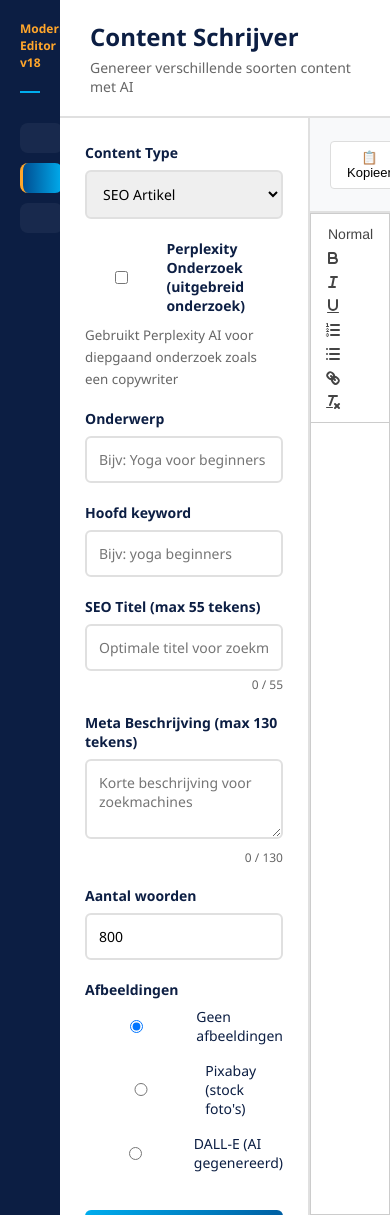
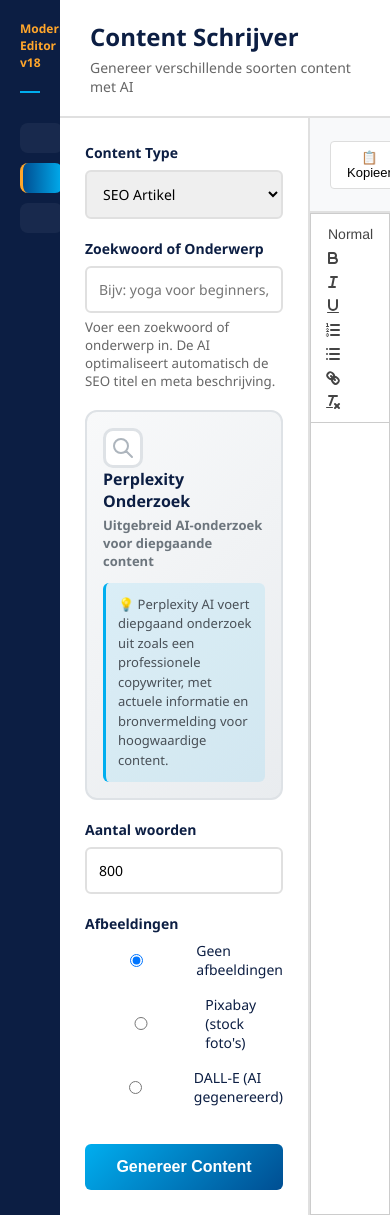
Before and after one commit to Mikeyy1405/artikel-generator, a Flask app: page / in a window 390 px wide. Run offline with Flask 3, Linux system fonts and the light colour scheme; data comes from the database, SQL or seed files in the repository; some libraries are stand-ins or nearby versions.

Commit message:
UI: unify keyword/topic field, remove manual SEO fields, restyle Perplexity checkbox
- Vervang aparte keyword en onderwerp velden door één 'Zoekwoord of Onderwerp' veld
- Verwijder handmatige SEO Titel en Meta Beschrijving velden (AI optimaliseert automatisch)
- Moderne Perplexity checkbox met:
  * Grotere checkbox (48x48px) met zoek-icon
  * Gradient achtergrond en hover effecten
  * Duidelijke beschrijving en tooltip
  * Responsive design voor mobiel
- Update JavaScript om met nieuwe veldstructuur te werken
- Behoud alle bestaande functionaliteit

```diff
--- a/templates/index.html
+++ b/templates/index.html
@@ -445,6 +445,94 @@
             border: none;
         }
 
+        /* Perplexity Checkbox Styling */
+        .perplexity-checkbox-container {
+            background: linear-gradient(135deg, #f8f9fa 0%, #e9ecef 100%);
+            border: 2px solid #dee2e6;
+            border-radius: 12px;
+            padding: 16px;
+            transition: all 0.3s ease;
+        }
+
+        .perplexity-checkbox-container:hover {
+            border-color: var(--light-blue);
+            box-shadow: 0 4px 12px rgba(0, 174, 239, 0.15);
+            transform: translateY(-2px);
+        }
+
+        .perplexity-checkbox-label {
+            display: flex;
+            align-items: center;
+            cursor: pointer;
+            gap: 12px;
+            font-weight: normal;
+        }
+
+        .perplexity-checkbox {
+            display: none;
+        }
+
+        .perplexity-checkmark {
+            position: relative;
+            width: 48px;
+            height: 48px;
+            min-width: 48px;
+            background: white;
+            border: 3px solid #dee2e6;
+            border-radius: 10px;
+            display: flex;
+            align-items: center;
+            justify-content: center;
+            transition: all 0.3s ease;
+        }
+
+        .perplexity-icon {
+            width: 28px;
+            height: 28px;
+            color: #adb5bd;
+            transition: all 0.3s ease;
+        }
+
+        .perplexity-checkbox:checked + .perplexity-checkmark {
+            background: linear-gradient(135deg, var(--light-blue), var(--deep-blue));
+            border-color: var(--light-blue);
+            box-shadow: 0 4px 12px rgba(0, 174, 239, 0.3);
+        }
+
+        .perplexity-checkbox:checked + .perplexity-checkmark .perplexity-icon {
+            color: white;
+            transform: scale(1.1);
+        }
+
+        .perplexity-text {
+            display: flex;
+            flex-direction: column;
+            gap: 4px;
+        }
+
+        .perplexity-text strong {
+            color: var(--dark-blue);
+            font-size: 16px;
+            font-weight: 600;
+        }
+
+        .perplexity-description {
+            color: #6c757d;
+            font-size: 13px;
+            line-height: 1.4;
+        }
+
+        .perplexity-tooltip {
+            margin-top: 12px;
+            padding: 12px;
+            background: rgba(0, 174, 239, 0.1);
+            border-left: 3px solid var(--light-blue);
+            border-radius: 6px;
+            font-size: 13px;
+            color: #495057;
+            line-height: 1.5;
+        }
+
         /* Responsive */
         @media (max-width: 1200px) {
             .input-panel, .ai-chat-panel {
@@ -468,6 +556,17 @@
 
             .ai-chat-panel {
                 display: none;
+            }
+
+            .perplexity-checkmark {
+                width: 40px;
+                height: 40px;
+                min-width: 40px;
+            }
+
+            .perplexity-icon {
+                width: 24px;
+                height: 24px;
             }
         }
     </style>
@@ -558,35 +657,28 @@
                         </div>
 
                         <div class="form-group">
-                            <label style="display: flex; align-items: center; font-weight: normal; cursor: pointer;">
-                                <input type="checkbox" id="perplexity-research" style="margin-right: 8px;">
-                                <span style="font-weight: 600;">Perplexity Onderzoek (uitgebreid onderzoek)</span>
-                            </label>
-                            <small style="color: #666;">Gebruikt Perplexity AI voor diepgaand onderzoek zoals een copywriter</small>
+                            <label>Zoekwoord of Onderwerp</label>
+                            <input type="text" id="content-topic" placeholder="Bijv: yoga voor beginners, beste laptops 2024">
+                            <small style="color: #666; display: block; margin-top: 5px;">Voer een zoekwoord of onderwerp in. De AI optimaliseert automatisch de SEO titel en meta beschrijving.</small>
                         </div>
 
                         <div class="form-group">
-                            <label>Onderwerp</label>
-                            <input type="text" id="content-topic" placeholder="Bijv: Yoga voor beginners">
-                        </div>
-
-                        <!-- SEO specific fields -->
-                        <div id="seo-fields" style="display: none;">
-                            <div class="form-group">
-                                <label>Hoofd keyword</label>
-                                <input type="text" id="content-keyword" placeholder="Bijv: yoga beginners">
-                            </div>
-
-                            <div class="form-group">
-                                <label>SEO Titel (max 55 tekens)</label>
-                                <input type="text" id="content-seo-title" placeholder="Optimale titel voor zoekmachines" maxlength="55">
-                                <div class="char-counter" id="content-title-counter">0 / 55</div>
-                            </div>
-
-                            <div class="form-group">
-                                <label>Meta Beschrijving (max 130 tekens)</label>
-                                <textarea id="content-meta" placeholder="Korte beschrijving voor zoekmachines" maxlength="130"></textarea>
-                                <div class="char-counter" id="content-meta-counter">0 / 130</div>
+                            <div class="perplexity-checkbox-container">
+                                <label class="perplexity-checkbox-label">
+                                    <input type="checkbox" id="perplexity-research" class="perplexity-checkbox">
+                                    <span class="perplexity-checkmark">
+                                        <svg class="perplexity-icon" viewBox="0 0 24 24" fill="none" xmlns="http://www.w3.org/2000/svg">
+                                            <path d="M21 21L15 15M17 10C17 13.866 13.866 17 10 17C6.13401 17 3 13.866 3 10C3 6.13401 6.13401 3 10 3C13.866 3 17 6.13401 17 10Z" stroke="currentColor" stroke-width="2" stroke-linecap="round" stroke-linejoin="round"/>
+                                        </svg>
+                                    </span>
+                                    <span class="perplexity-text">
+                                        <strong>Perplexity Onderzoek</strong>
+                                        <span class="perplexity-description">Uitgebreid AI-onderzoek voor diepgaande content</span>
+                                    </span>
+                                </label>
+                                <div class="perplexity-tooltip">
+                                    💡 Perplexity AI voert diepgaand onderzoek uit zoals een professionele copywriter, met actuele informatie en bronvermelding voor hoogwaardige content.
+                                </div>
                             </div>
                         </div>
 
@@ -816,10 +908,6 @@
                 }
             });
 
-            // Character counters for content writer
-            setupCharCounter('content-seo-title', 'content-title-counter', 55);
-            setupCharCounter('content-meta', 'content-meta-counter', 130);
-
             // Content type change handler
             document.getElementById('content-type').addEventListener('change', handleContentTypeChange);
             handleContentTypeChange(); // Initialize on load
@@ -871,21 +959,19 @@
             const contentType = document.getElementById('content-type').value;
 
             // Hide all specific fields
-            document.getElementById('seo-fields').style.display = 'none';
             document.getElementById('list-fields').style.display = 'none';
             document.getElementById('youtube-fields').style.display = 'none';
             document.getElementById('linkbuilding-fields').style.display = 'none';
 
             // Show relevant fields based on content type
-            if (contentType === 'seo') {
-                document.getElementById('seo-fields').style.display = 'block';
-            } else if (contentType === 'list') {
+            if (contentType === 'list') {
                 document.getElementById('list-fields').style.display = 'block';
             } else if (contentType === 'youtube') {
                 document.getElementById('youtube-fields').style.display = 'block';
             } else if (contentType === 'linkbuilding') {
                 document.getElementById('linkbuilding-fields').style.display = 'block';
             }
+            // Note: SEO type no longer has specific fields - AI auto-optimizes
         }
 
         // Auto-generate topic for linkbuilding (inline version)
@@ -949,24 +1035,15 @@
 
             // Handle different content types
             if (contentType === 'seo') {
-                const keyword = document.getElementById('content-keyword').value;
-                const title = document.getElementById('content-seo-title').value;
-                const meta = document.getElementById('content-meta').value;
-
-                if (!keyword || !title || !meta) {
-                    alert('Vul alle SEO velden in');
-                    loading.classList.remove('active');
-                    return;
-                }
-
+                // SEO artikel - AI optimaliseert automatisch titel en meta beschrijving
                 if (perplexityResearch) {
                     // Use general article endpoint with perplexity research
                     requestBody.perplexity_research = true;
-                    requestBody.extra = `SEO Keyword: ${keyword}\nSEO Titel: ${title}\nMeta Beschrijving: ${meta}`;
+                    requestBody.extra = `SEO geoptimaliseerd artikel. AI moet automatisch een optimale SEO titel en meta beschrijving genereren.`;
                 } else {
                     // Use original SEO endpoint
                     endpoint = '/api/generate-article';
-                    requestBody.extra = `SEO Keyword: ${keyword}\nSEO Titel: ${title}\nMeta Beschrijving: ${meta}`;
+                    requestBody.extra = `SEO geoptimaliseerd artikel. AI moet automatisch een optimale SEO titel en meta beschrijving genereren.`;
                 }
             } else if (contentType === 'list') {
                 const items = document.getElementById('content-list-items').value;
```
